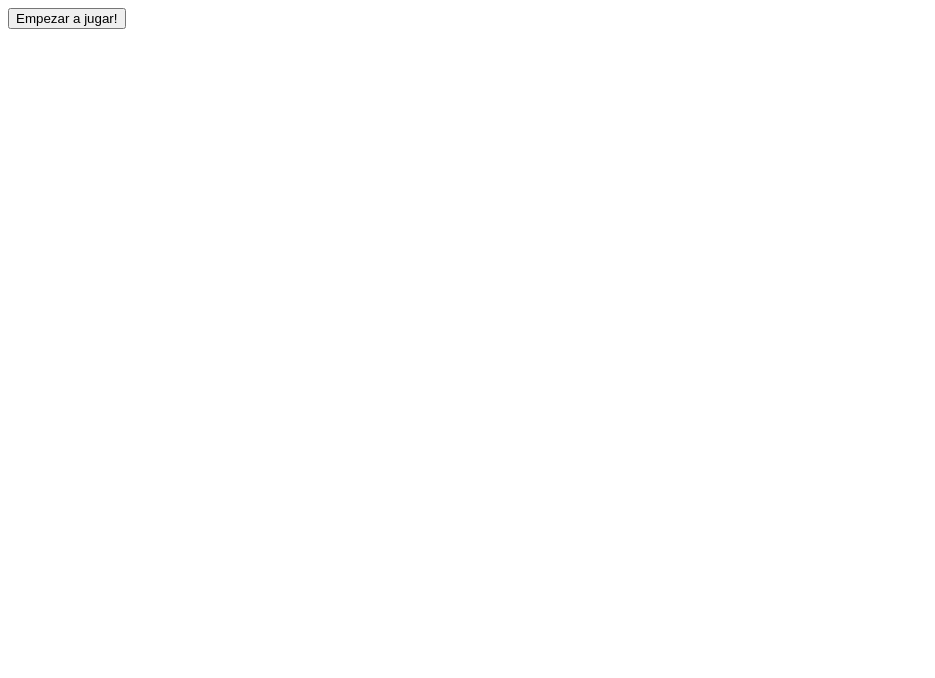
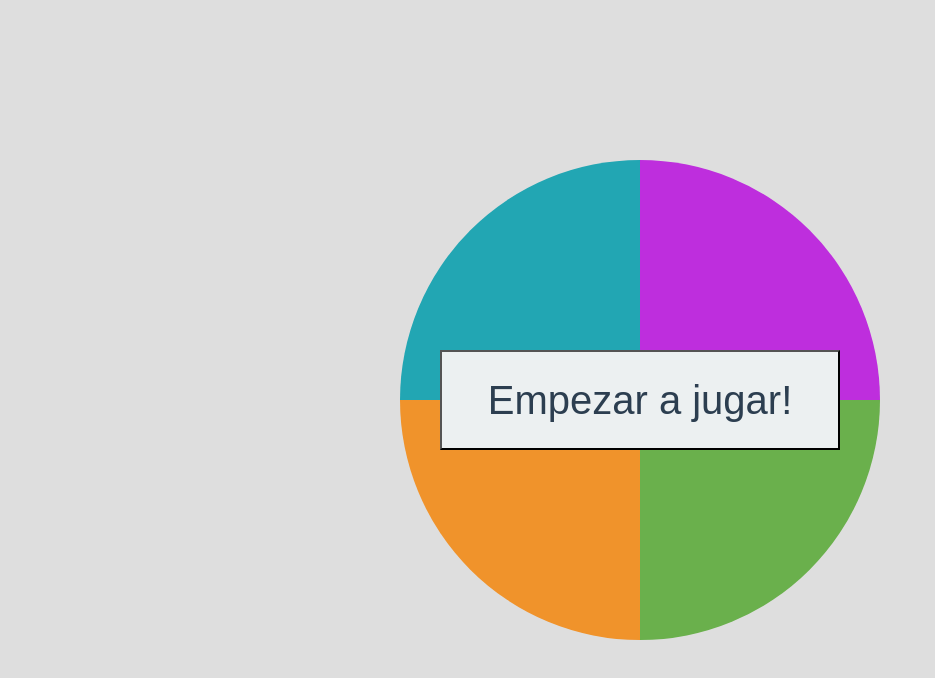
Before and after one commit to mrjunos/Simon-Dice-JavaScript-Game, a plain HTML site: page index.html in a window 1280 px wide. Shown: the whole page, without its empty margins (0-935 px from the left). Drawn offline with Linux system fonts and the light colour scheme.

Commit message:
Arreglo en la relación del archivo css

```diff
--- a/index.html
+++ b/index.html
@@ -2,7 +2,7 @@
 <html>
 <head>
 	<title>Simón Dice</title>
-	<link type="text/css" href="css.css">
+	<link rel="stylesheet" type="text/css" href="css.css">
 </head>
 <body>
 	<div class="gameboard">
```
